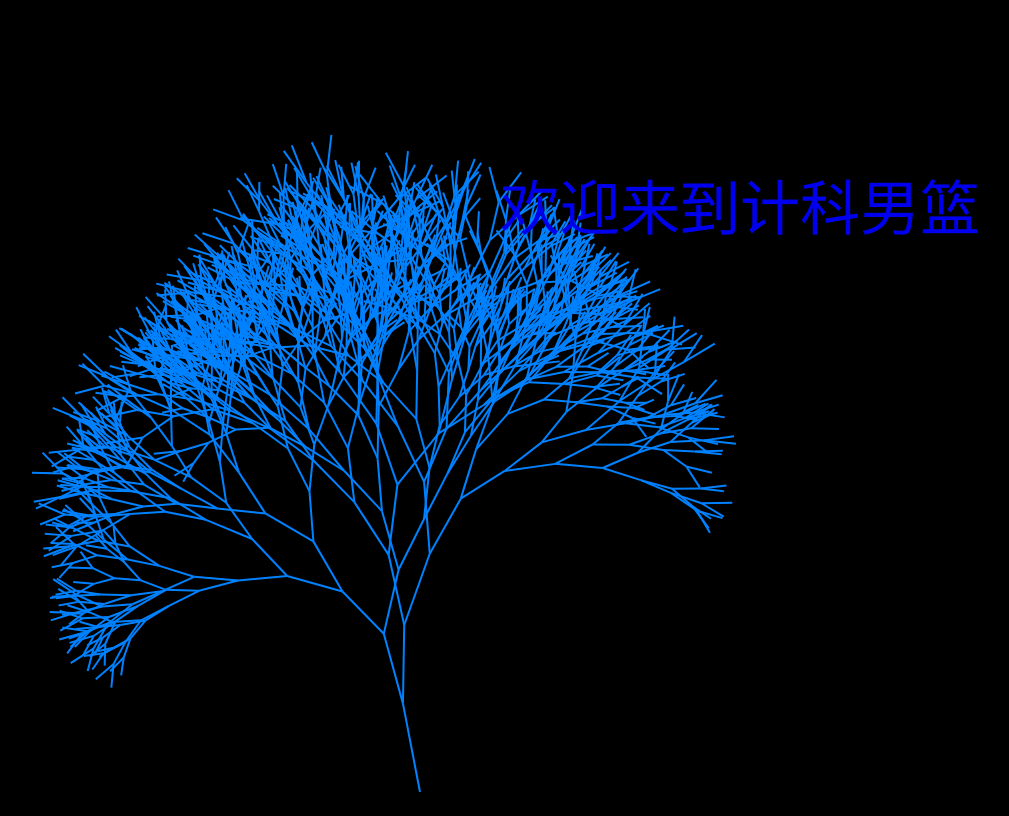
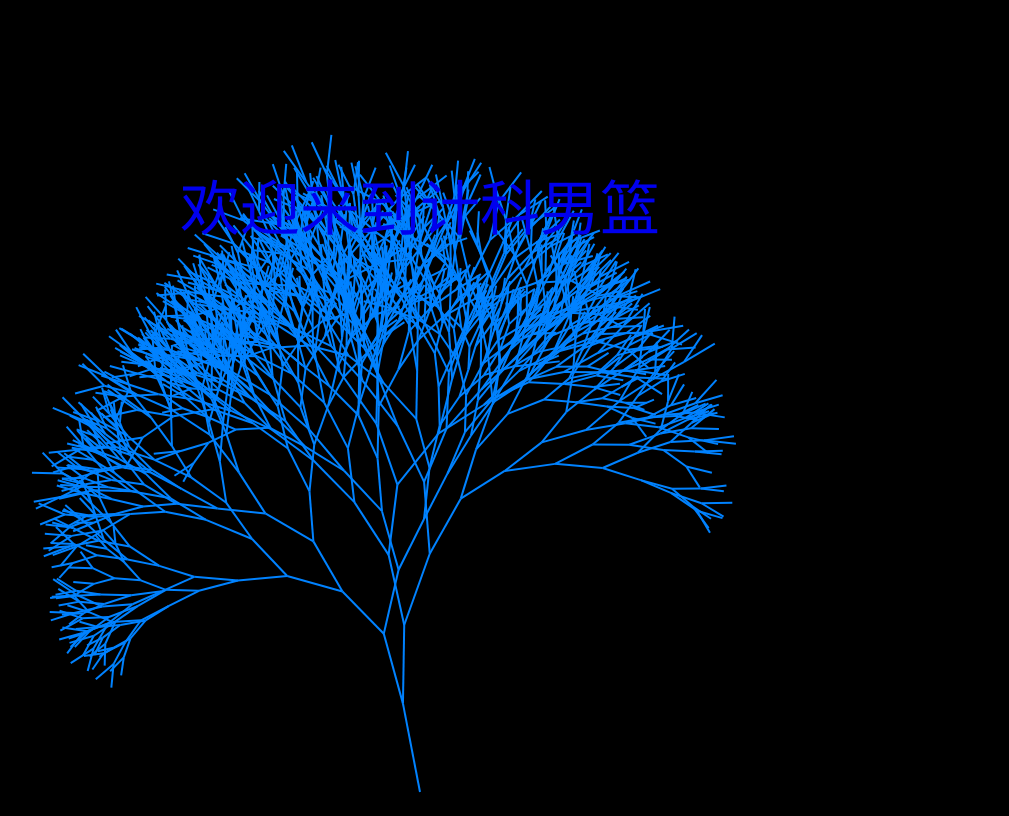
Before and after one commit to Blackgan3/Team, a plain HTML site: page index.html in a window 1280 px wide. Shown: the whole page, without its empty margins (228-1237 px from the left). Drawn offline with Linux system fonts and the light colour scheme.

Commit message:
修改首页

```diff
--- a/index.html
+++ b/index.html
@@ -8,7 +8,7 @@
     <title>计科男篮</title>
     <style>
         #welBody{
-            width: 150%;
+            width: 100%;
             text-align: center;
             position: absolute;
             top: 20%;
@@ -16,13 +16,15 @@
     </style>
 </head>
 <body style="background-color: black;">
-<canvas id = "canvas" width="500" height="500">
-</canvas>
+<div>
+    <canvas id = "canvas" width="500" height="500">
+    </canvas>
+</div>
 <div id="welBody" >
-    <a href="index.html" style="    font-size: 60px;text-decoration: none;">欢迎来到计科男篮</a>
+    <a href="home.html" style="    font-size: 60px;text-decoration: none;">欢迎来到计科男篮</a>
 </div>
 <script>
-
+    console.log(window.innerWidth);
     var c = document.getElementById('canvas');
     var $ = c.getContext('2d');
     var w = c.width = window.innerWidth;
```
